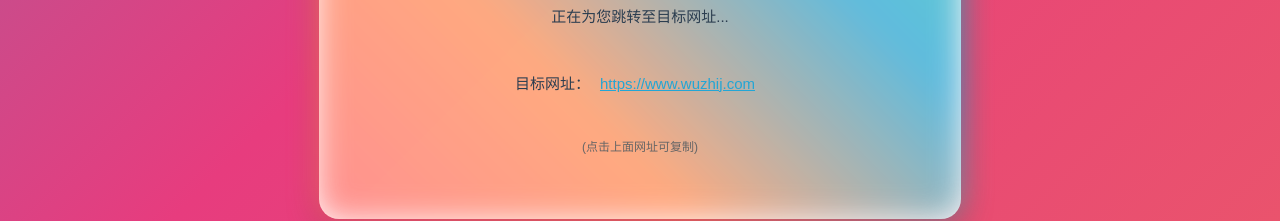
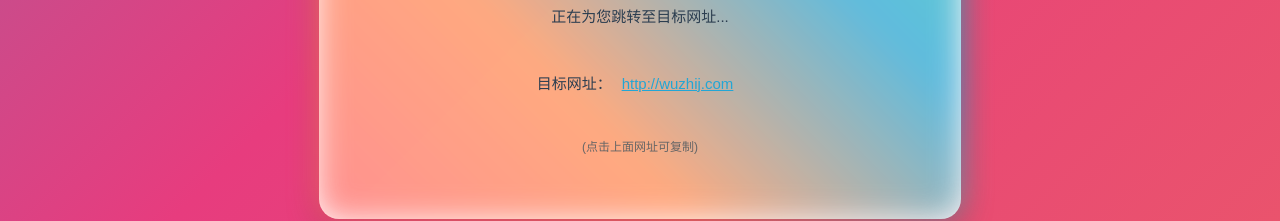
Before and after one commit to tvwz/html, a plain HTML site: page index.html in a window 1280 px wide. Shown: the part 450-671 px from the top of the page. Drawn offline with Linux system fonts and the light colour scheme.

Commit message:
Update index.html

```diff
--- a/index.html
+++ b/index.html
@@ -306,13 +306,13 @@
             <p>页面将在</p>
             <p><span id="countdown" class="date">15</span> 秒后跳转</p>
             <p>正在为您跳转至目标网址...</p>
-            <p>目标网址：<span class="target-url" onclick="copyUrl()">https://www.wuzhij.com</span></p>
+            <p>目标网址：<span class="target-url" onclick="copyUrl()">http://wuzhij.com</span></p>
             <p class="copy-tip">(点击上面网址可复制)</p>
         </div>
         <div class="content" id="weixinTip" style="display: none;">
             <p>请点击右上角【...】</p>
             <p>选择【在浏览器中打开】</p>
-            <p>目标网址：<span class="target-url" onclick="copyUrl()">https://www.wuzhij.com</span></p>
+            <p>目标网址：<span class="target-url" onclick="copyUrl()">http://wuzhij.com</span></p>
             <p class="copy-tip">(点击上面网址可复制)</p>
         </div>
     </div>
```
